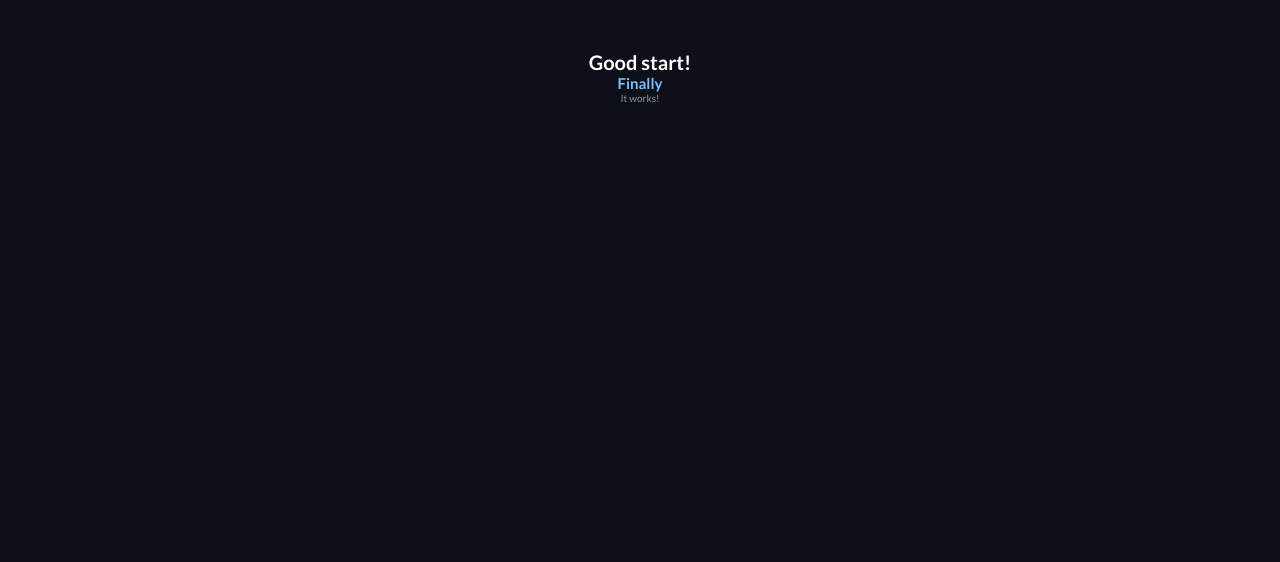
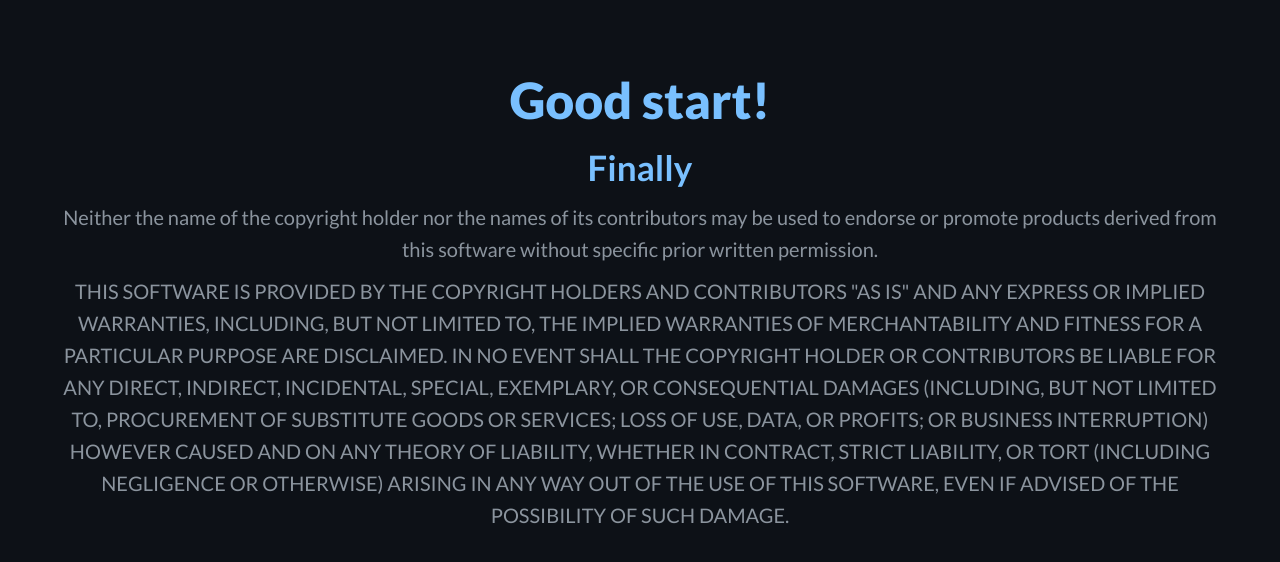
Before and after one commit to mladen081/u-m, a React (Vite) app in the folder front/client/: page / in a window 1280 px wide. Shown: the top 562 px of the page. Built offline with nearby package versions, Linux system fonts and the light colour scheme.

Commit message:
Add base style 1

```diff
--- a/front/client/src/App.jsx
+++ b/front/client/src/App.jsx
@@ -5,7 +5,8 @@ function App() {
       <main>
         <h1>Good start!</h1>
         <h2>Finally</h2>
-        <p>It works!</p>
+        <p>Neither the name of the copyright holder nor the names of its contributors may be used to endorse or promote products derived from this software without specific prior written permission.</p>
+        <p>THIS SOFTWARE IS PROVIDED BY THE COPYRIGHT HOLDERS AND CONTRIBUTORS "AS IS" AND ANY EXPRESS OR IMPLIED WARRANTIES, INCLUDING, BUT NOT LIMITED TO, THE IMPLIED WARRANTIES OF MERCHANTABILITY AND FITNESS FOR A PARTICULAR PURPOSE ARE DISCLAIMED. IN NO EVENT SHALL THE COPYRIGHT HOLDER OR CONTRIBUTORS BE LIABLE FOR ANY DIRECT, INDIRECT, INCIDENTAL, SPECIAL, EXEMPLARY, OR CONSEQUENTIAL DAMAGES (INCLUDING, BUT NOT LIMITED TO, PROCUREMENT OF SUBSTITUTE GOODS OR SERVICES; LOSS OF USE, DATA, OR PROFITS; OR BUSINESS INTERRUPTION) HOWEVER CAUSED AND ON ANY THEORY OF LIABILITY, WHETHER IN CONTRACT, STRICT LIABILITY, OR TORT (INCLUDING NEGLIGENCE OR OTHERWISE) ARISING IN ANY WAY OUT OF THE USE OF THIS SOFTWARE, EVEN IF ADVISED OF THE POSSIBILITY OF SUCH DAMAGE.</p>
       </main>
     </>
   )
--- a/front/client/src/index.css
+++ b/front/client/src/index.css
@@ -12,7 +12,7 @@
 *::before {
   margin: 0;
   padding: 0;
-  box-sizing: inherit;
+  box-sizing: border-box;
 }
 
 html {
@@ -21,20 +21,65 @@ html {
 
 body {
   font-family: 'Lato', sans-serif;
-  box-sizing: border-box;
   color: var(--primary-color);
   background-color: var(--back-color);
+  line-height: 1.6;
+  font-size: clamp(1.4rem, 2.5vw, 1.6rem);
 }
 
 main {
-    padding-top: 5rem;
-    text-align: center;
+  padding: 5rem 2rem;
+  text-align: center;
+  max-width: 1200px;
+  margin: 0 auto;
+}
+
+h1 {
+  font-size: clamp(2.4rem, 5vw, 5rem);
+  font-weight: 900;
+  color: var(--text-color-1);
+  margin: 2rem 0 1rem 0;
+  line-height: 1.2;
 }
 
 h2 {
-    color: var(--text-color-1);
+  font-size: clamp(2rem, 4vw, 3.5rem);
+  font-weight: 700;
+  color: var(--text-color-1);
+  margin: 1.5rem 0 1rem 0;
+  line-height: 1.3;
+}
+
+h3 {
+  font-size: clamp(1.8rem, 3.5vw, 3rem);
+  font-weight: 700;
+  color: var(--text-color-1);
+  margin: 1.2rem 0 0.8rem 0;
+  line-height: 1.3;
 }
 
 p {
-    color: var(--text-color);
+  font-size: clamp(1.4rem, 2.5vw, 2rem);
+  color: var(--text-color);
+  margin: 1rem 0;
+  line-height: 1.6;
 }
+
+a {
+  color: var(--text-color-1);
+  text-decoration: none;
+}
+
+a:hover {
+  text-decoration: underline;
+}
+
+ul, ol {
+  margin: 1rem 0;
+  padding-left: 2rem;
+  color: var(--text-color);
+}
+
+li {
+  margin: 0.5rem 0;
+}
```
